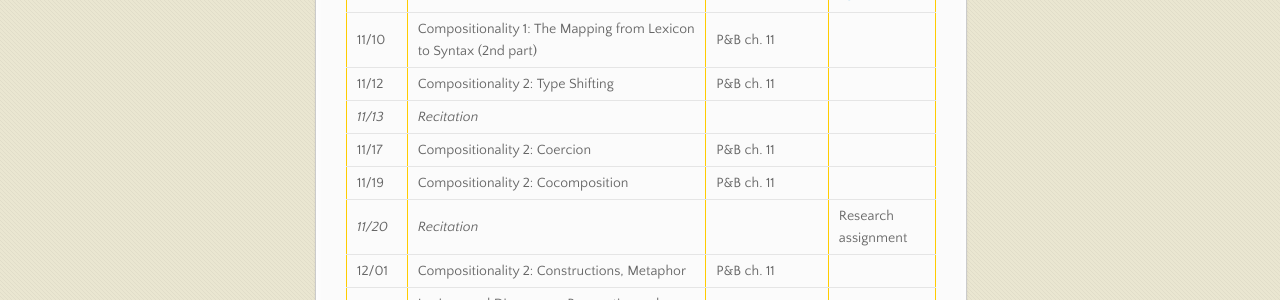
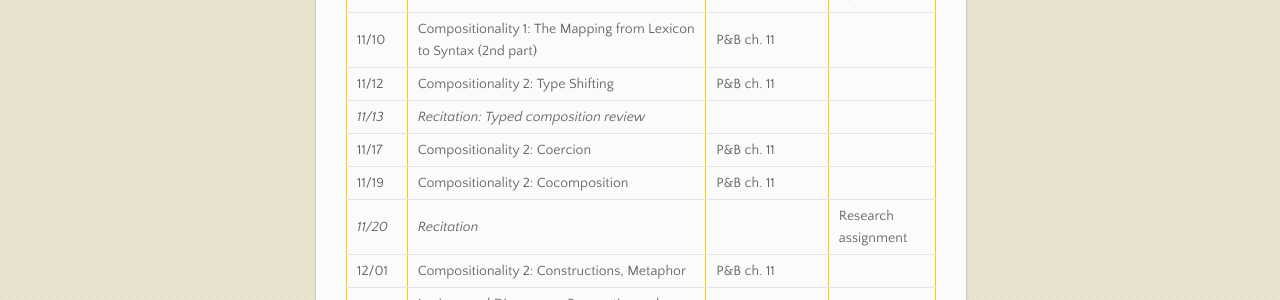
Before and after one commit to the-lexicon-2020/the-lexicon-2020.github.io, a Jekyll site: the page built from _pages/index.markdown, in a window 1280 px wide and 900 px high, scrolled down 2168 px. Shown: the part 446-746 px from the top of the window. Built offline with Jekyll 4.4.1, drawn with Linux system fonts in a browser that asks for light colours; our own code applies the rules of GitHub Pages for plain Markdown files.

Commit message:
update schedule 11/13

```diff
--- a/_pages/index.markdown
+++ b/_pages/index.markdown
@@ -61,7 +61,7 @@ Professor [James Pustejovsky](mailto:jamesp@brandeis.edu)
 *11/06* | *Recitation: General architecture of the lexicon* | | *[Worksheet](https://docs.google.com/document/d/1i1_XhILdB6yhWPY67zhAqa3fYN6DmO2fGdqJho9ehSg/edit#), [PS 4](https://docs.google.com/document/d/1PRMf5uh4jreSmFUYVikeimlQRdVNaTtcmSV2LOZd6wo/edit)*
 11/10 | Compositionality 1: The Mapping from Lexicon to Syntax (2nd part) | P&B ch. 11 |
 11/12 | Compositionality 2:  Type Shifting | P&B ch. 11 |
-*11/13* | *Recitation* | |
+*11/13* | *Recitation: Typed composition review* | |
 11/17 | Compositionality 2: Coercion | P&B ch. 11 |
 11/19 | Compositionality 2: Cocomposition | P&B ch. 11 |
 *11/20* | *Recitation* | | Research assignment
```
